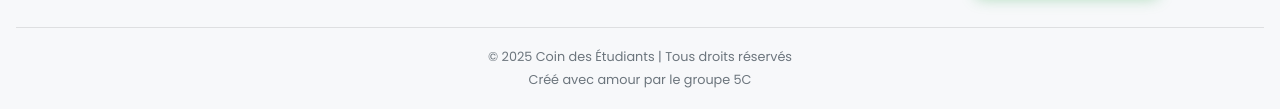
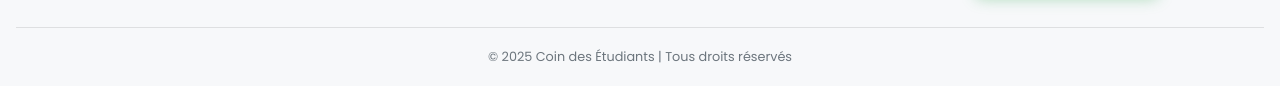
Before and after one commit to baptwvx/Coin-des-Etudiants, a plain HTML site: page services.html in a window 1280 px wide. Shown: the part 1611-1720 px from the top of the page. After the commit the page ends 1697 px from the top, so only its background shows below. Drawn offline with Linux system fonts and the light colour scheme.

Commit message:
Remove group attribution from footer
Removed the footer text about the group responsible for the site.

```diff
--- a/services.html
+++ b/services.html
@@ -112,7 +112,7 @@
 
         <div class="footer-bottom">
             <p>&copy; 2025 Coin des Étudiants | Tous droits réservés</p>
-            <p>Créé avec amour par le groupe 5C</p>
+
         </div>
     </footer>
 
```
